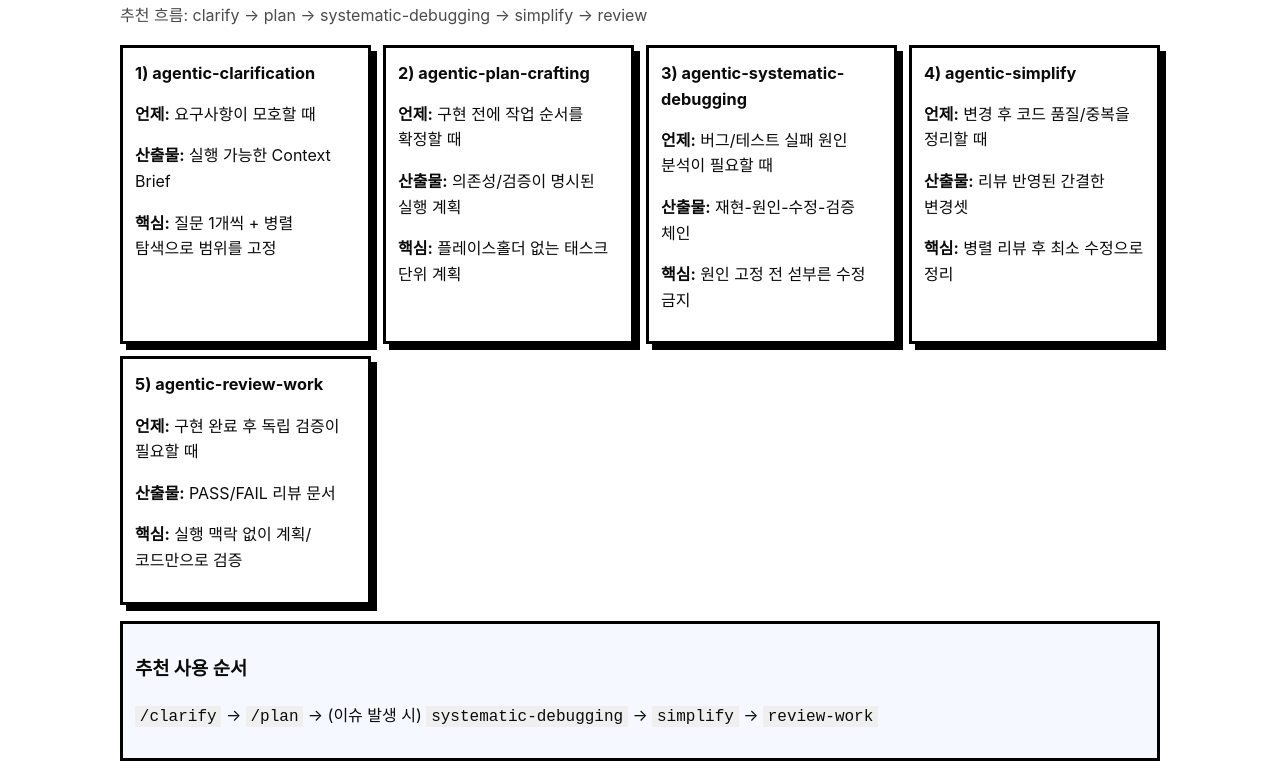
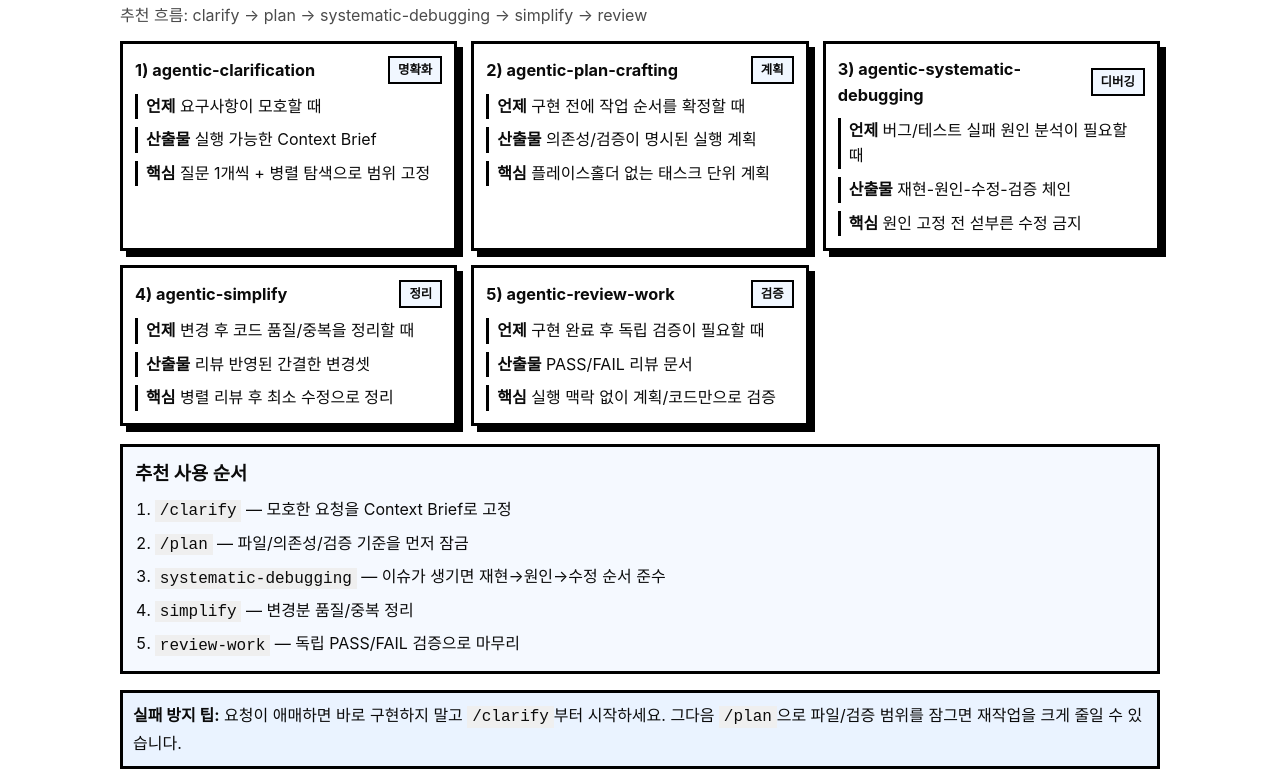
Before and after one commit to alphabeen/jinho-harness, a website: page docs/index.html in a window 1280 px wide. Shown: the part 1605-2379 px from the top of the page. Drawn offline with Linux system fonts and the light colour scheme.

Commit message:
docs: improve readability of practical skills guidance section

```diff
--- a/docs/assets/styles.css
+++ b/docs/assets/styles.css
@@ -139,10 +139,14 @@ summary { cursor: pointer; font-weight: 800; }
   word-break: keep-all;
 }
 
+.skill-subtitle {
+  margin-bottom: 12px;
+}
+
 .skill-grid {
   display: grid;
-  grid-template-columns: repeat(auto-fit, minmax(240px, 1fr));
-  gap: 12px;
+  grid-template-columns: repeat(auto-fit, minmax(260px, 1fr));
+  gap: 14px;
   margin-top: 12px;
 }
 
@@ -153,17 +157,58 @@ summary { cursor: pointer; font-weight: 800; }
   box-shadow: var(--shadow);
 }
 
+.skill-card-head {
+  display: flex;
+  justify-content: space-between;
+  align-items: center;
+  gap: 8px;
+  margin-bottom: 10px;
+}
+
 .skill-card h3 {
-  margin-top: 0;
-  margin-bottom: 8px;
+  margin: 0;
   font-size: 1.02rem;
 }
 
+.skill-badge {
+  border: 2px solid #000;
+  background: #f1f7ff;
+  font-size: 0.78rem;
+  font-weight: 800;
+  padding: 2px 8px;
+  white-space: nowrap;
+}
+
+.skill-points {
+  list-style: none;
+  margin: 0;
+  padding: 0;
+  display: grid;
+  gap: 8px;
+}
+
+.skill-points li {
+  border-left: 3px solid #000;
+  padding-left: 8px;
+}
+
 .skill-flow {
-  margin-top: 16px;
+  margin-top: 18px;
   border: 3px solid #000;
   background: #f5f9ff;
   padding: 12px;
+}
+
+.skill-flow h3 {
+  margin-top: 0;
+  margin-bottom: 8px;
+}
+
+.skill-flow-list {
+  margin: 0;
+  padding-left: 20px;
+  display: grid;
+  gap: 6px;
 }
 
 .skill-tip {
@@ -173,3 +218,11 @@ summary { cursor: pointer; font-weight: 800; }
 .skill-detail {
   margin-top: 10px;
 }
+
+.skill-detail summary {
+  font-size: 0.95rem;
+}
+
+.skill-detail-body {
+  margin-top: 8px;
+}
--- a/docs/index.html
+++ b/docs/index.html
@@ -70,48 +70,79 @@
 
       <section id="skills" class="section container">
         <h2>실무형 스킬 안내 (Option 3)</h2>
-        <p class="subtitle">추천 흐름: clarify → plan → systematic-debugging → simplify → review</p>
+        <p class="subtitle skill-subtitle">추천 흐름: clarify → plan → systematic-debugging → simplify → review</p>
 
         <div class="skill-grid">
           <article class="skill-card">
+            <div class="skill-card-head">
               <h3>1) agentic-clarification</h3>
-            <p><strong>언제:</strong> 요구사항이 모호할 때</p>
-            <p><strong>산출물:</strong> 실행 가능한 Context Brief</p>
-            <p><strong>핵심:</strong> 질문 1개씩 + 병렬 탐색으로 범위를 고정</p>
+              <span class="skill-badge">명확화</span>
+            </div>
+            <ul class="skill-points">
+              <li><strong>언제</strong> 요구사항이 모호할 때</li>
+              <li><strong>산출물</strong> 실행 가능한 Context Brief</li>
+              <li><strong>핵심</strong> 질문 1개씩 + 병렬 탐색으로 범위 고정</li>
+            </ul>
           </article>
 
           <article class="skill-card">
+            <div class="skill-card-head">
               <h3>2) agentic-plan-crafting</h3>
-            <p><strong>언제:</strong> 구현 전에 작업 순서를 확정할 때</p>
-            <p><strong>산출물:</strong> 의존성/검증이 명시된 실행 계획</p>
-            <p><strong>핵심:</strong> 플레이스홀더 없는 태스크 단위 계획</p>
+              <span class="skill-badge">계획</span>
+            </div>
+            <ul class="skill-points">
+              <li><strong>언제</strong> 구현 전에 작업 순서를 확정할 때</li>
+              <li><strong>산출물</strong> 의존성/검증이 명시된 실행 계획</li>
+              <li><strong>핵심</strong> 플레이스홀더 없는 태스크 단위 계획</li>
+            </ul>
           </article>
 
           <article class="skill-card">
+            <div class="skill-card-head">
               <h3>3) agentic-systematic-debugging</h3>
-            <p><strong>언제:</strong> 버그/테스트 실패 원인 분석이 필요할 때</p>
-            <p><strong>산출물:</strong> 재현-원인-수정-검증 체인</p>
-            <p><strong>핵심:</strong> 원인 고정 전 섣부른 수정 금지</p>
+              <span class="skill-badge">디버깅</span>
+            </div>
+            <ul class="skill-points">
+              <li><strong>언제</strong> 버그/테스트 실패 원인 분석이 필요할 때</li>
+              <li><strong>산출물</strong> 재현-원인-수정-검증 체인</li>
+              <li><strong>핵심</strong> 원인 고정 전 섣부른 수정 금지</li>
+            </ul>
           </article>
 
           <article class="skill-card">
+            <div class="skill-card-head">
               <h3>4) agentic-simplify</h3>
-            <p><strong>언제:</strong> 변경 후 코드 품질/중복을 정리할 때</p>
-            <p><strong>산출물:</strong> 리뷰 반영된 간결한 변경셋</p>
-            <p><strong>핵심:</strong> 병렬 리뷰 후 최소 수정으로 정리</p>
+              <span class="skill-badge">정리</span>
+            </div>
+            <ul class="skill-points">
+              <li><strong>언제</strong> 변경 후 코드 품질/중복을 정리할 때</li>
+              <li><strong>산출물</strong> 리뷰 반영된 간결한 변경셋</li>
+              <li><strong>핵심</strong> 병렬 리뷰 후 최소 수정으로 정리</li>
+            </ul>
           </article>
 
           <article class="skill-card">
+            <div class="skill-card-head">
               <h3>5) agentic-review-work</h3>
-            <p><strong>언제:</strong> 구현 완료 후 독립 검증이 필요할 때</p>
-            <p><strong>산출물:</strong> PASS/FAIL 리뷰 문서</p>
-            <p><strong>핵심:</strong> 실행 맥락 없이 계획/코드만으로 검증</p>
+              <span class="skill-badge">검증</span>
+            </div>
+            <ul class="skill-points">
+              <li><strong>언제</strong> 구현 완료 후 독립 검증이 필요할 때</li>
+              <li><strong>산출물</strong> PASS/FAIL 리뷰 문서</li>
+              <li><strong>핵심</strong> 실행 맥락 없이 계획/코드만으로 검증</li>
+            </ul>
           </article>
         </div>
 
         <div class="skill-flow">
           <h3>추천 사용 순서</h3>
-          <p><code>/clarify</code> → <code>/plan</code> → (이슈 발생 시) <code>systematic-debugging</code> → <code>simplify</code> → <code>review-work</code></p>
+          <ol class="skill-flow-list">
+            <li><code>/clarify</code> — 모호한 요청을 Context Brief로 고정</li>
+            <li><code>/plan</code> — 파일/의존성/검증 기준을 먼저 잠금</li>
+            <li><code>systematic-debugging</code> — 이슈가 생기면 재현→원인→수정 순서 준수</li>
+            <li><code>simplify</code> — 변경분 품질/중복 정리</li>
+            <li><code>review-work</code> — 독립 PASS/FAIL 검증으로 마무리</li>
+          </ol>
         </div>
 
         <div class="callout skill-tip">
@@ -121,29 +152,35 @@
 
         <details class="skill-detail">
           <summary>상세: Clarification 구현 포인트</summary>
+          <div class="skill-detail-body">
             <ul>
               <li>한 번에 질문 하나</li>
               <li>코드베이스 병렬 탐색 결과를 Context Brief로 통합</li>
               <li>모호성 해소 전 구현 금지</li>
             </ul>
+          </div>
         </details>
 
         <details class="skill-detail">
           <summary>상세: Plan Crafting 구현 포인트</summary>
+          <div class="skill-detail-body">
             <ul>
               <li>정확한 파일 경로와 명령 포함</li>
               <li>병렬 가능/의존 관계 명시</li>
               <li>최종 검증 태스크 필수</li>
             </ul>
+          </div>
         </details>
 
         <details class="skill-detail">
           <summary>상세: Debugging / Simplify / Review 포인트</summary>
+          <div class="skill-detail-body">
             <ul>
               <li>Debugging: 재현 → 증거 → 단일 원인 가설 → 검증</li>
               <li>Simplify: 변경분 중심 재사용/품질/효율 정리</li>
               <li>Review: 독립 시점 PASS/FAIL로 완료 품질 확인</li>
             </ul>
+          </div>
         </details>
       </section>
 
```
Lines whose indentation alone changed are shown as unchanged.
